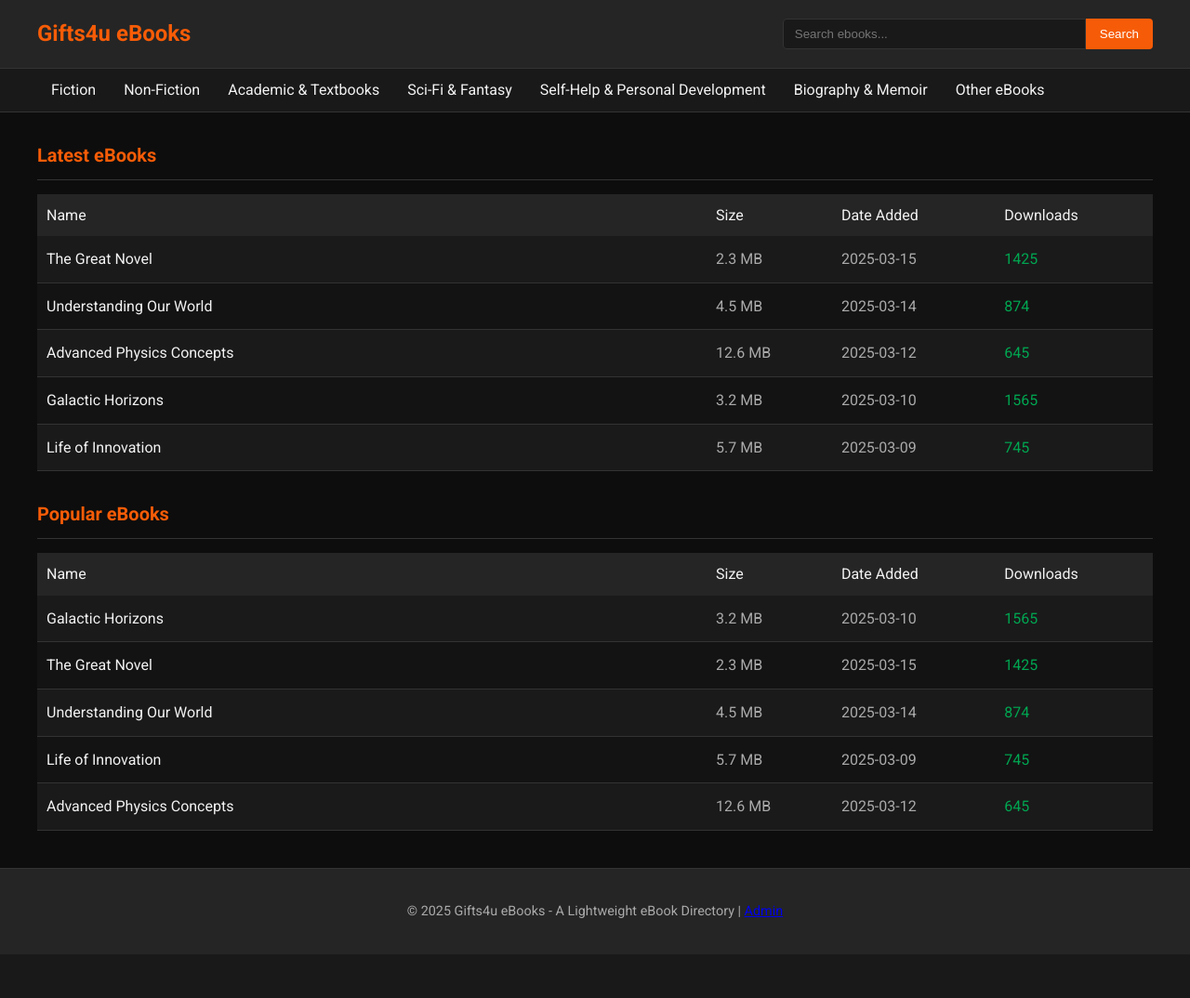
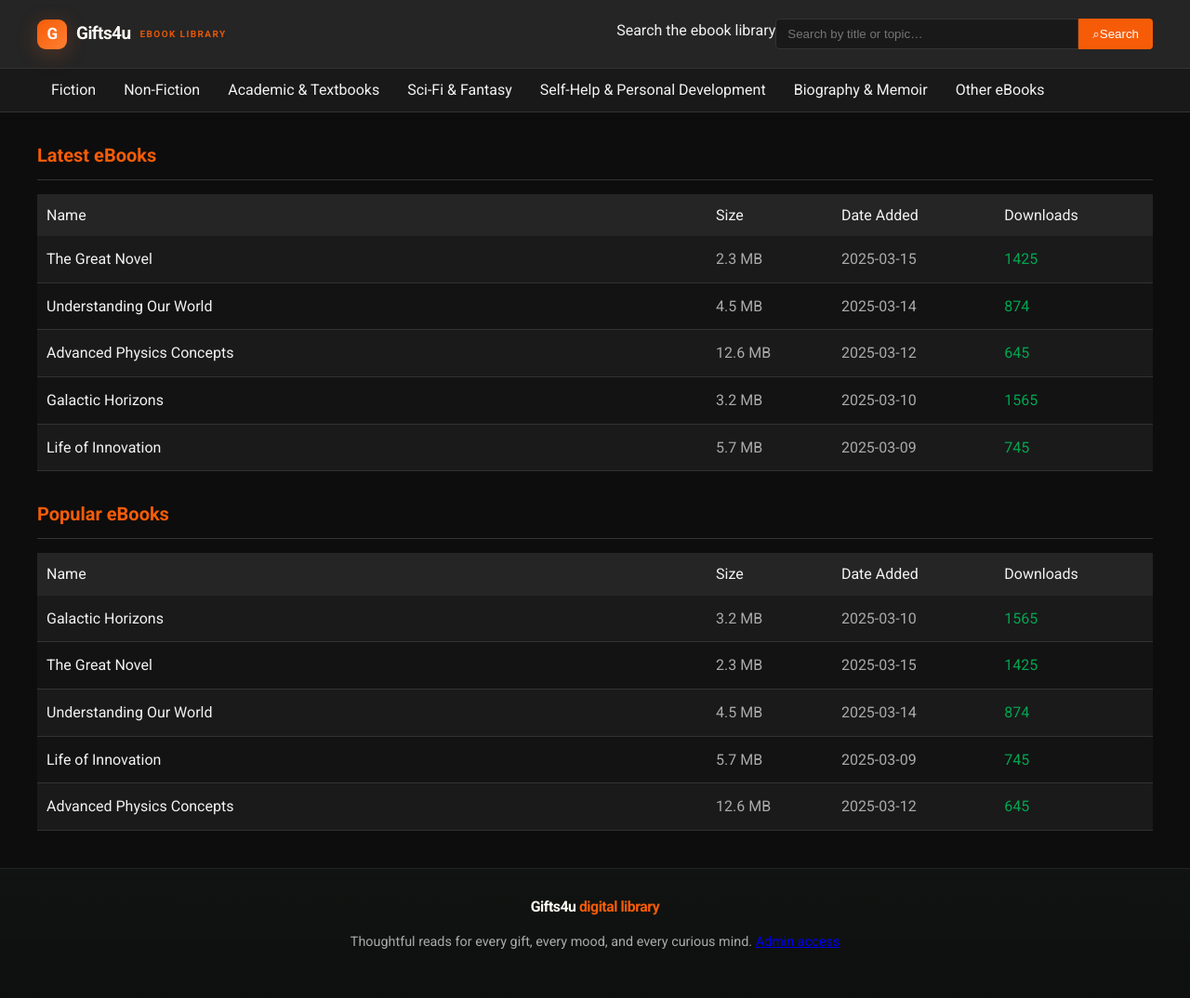
Before and after one commit to Git-Hub-Club/Gifts4u, a Flask app: page / in a window 1280 px wide. Shown: the whole page at 93% size. Before the commit the page ends 989 px from the top, so only its background shows below. Run offline with Flask 3, Linux system fonts and the light colour scheme.

Commit message:
Polish Gifts4u UI and branding
Co-authored-by: Copilot App <223556219+Copilot@users.noreply.github.com>

```diff
--- a/deployment/app.py
+++ b/deployment/app.py
@@ -11,6 +11,8 @@ logging.basicConfig(level=logging.DEBUG)
 
 # Create the Flask app
 app = Flask(__name__)
+BASE_DIR = os.path.dirname(os.path.abspath(__file__))
+DATA_FILE = os.path.join(BASE_DIR, "data.json")
 MIN_SESSION_SECRET_LENGTH = 32
 MIN_ADMIN_PASSWORD_LENGTH = 12
 MIN_ADMIN_PASSWORD_CLASSES = 3
@@ -25,7 +27,7 @@ def flash(message):
         flask_flash(message)
 
 # Admin credentials
-ADMIN_PASSWORD = os.environ.get("ADMIN_PASSWORD")
+ADMIN_PASSWORD = os.environ.get("ADMIN_PASSWORD", "").strip()
 
 
 def is_strong_admin_password(password):
@@ -50,7 +52,7 @@ ADMIN_AUTH_ENABLED = ADMIN_PASSWORD_CONFIGURED and SESSION_SECRET_CONFIGURED
 # Load data from JSON file
 def load_data():
     try:
-        with open('data.json', 'r') as f:
+        with open(DATA_FILE, 'r', encoding='utf-8') as f:
             return json.load(f)
     except (FileNotFoundError, json.JSONDecodeError):
         # If file doesn't exist or is empty/invalid, return empty data structure
@@ -70,7 +72,7 @@ def load_data():
 # Save data to JSON file
 def save_data(data):
     try:
-        with open('data.json', 'w') as f:
+        with open(DATA_FILE, 'w', encoding='utf-8') as f:
             json.dump(data, f, indent=2)
         return True
     except Exception as e:
--- a/deployment/static/css/style.css
+++ b/deployment/static/css/style.css
@@ -45,10 +45,40 @@ header {
 }
 
 .logo {
-  font-size: 24px;
-  font-weight: bold;
+  display: inline-flex;
+  align-items: center;
+  gap: 10px;
+  color: var(--text-color);
+  font-size: 19px;
+  letter-spacing: -0.03em;
   text-decoration: none;
+}
+
+.logo-wordmark {
+  color: #fffaf3;
+  font-weight: 800;
+}
+
+.logo-tag {
   color: var(--link-color);
+  font-size: 10px;
+  font-weight: 700;
+  letter-spacing: 0.14em;
+  text-transform: uppercase;
+  opacity: 0.9;
+}
+
+.logo-mark {
+  display: grid;
+  width: 32px;
+  height: 32px;
+  place-items: center;
+  border-radius: 9px;
+  background: linear-gradient(135deg, var(--link-color), var(--button-hover));
+  color: #fff;
+  font-size: 17px;
+  font-weight: 700;
+  box-shadow: 0 5px 22px rgba(233, 104, 39, 0.26);
 }
 
 .search-form {
@@ -236,13 +266,27 @@ main {
 
 /* Footer */
 footer {
-  background-color: var(--header-bg);
+  background: linear-gradient(180deg, rgba(18, 21, 19, 0.8), rgba(13, 16, 14, 0.95));
   text-align: center;
-  padding: 20px 0;
-  border-top: 1px solid var(--border-color);
+  padding: 28px 0 34px;
+  border-top: 1px solid rgba(244, 241, 235, 0.08);
   margin-top: 40px;
   color: var(--text-muted);
   font-size: 0.9em;
+}
+
+.footer-brand {
+  color: #fffaf3;
+  font-weight: 700;
+  letter-spacing: -0.03em;
+  font-size: 1.1em;
+  margin-bottom: 4px;
+}
+
+.footer-brand span {
+  color: var(--link-color);
+  font-weight: 600;
+  text-transform: lowercase;
 }
 
 /* Admin Panel Styles */
--- a/deployment/templates/base.html
+++ b/deployment/templates/base.html
@@ -9,13 +9,18 @@
     {% block extra_css %}{% endblock %}
 </head>
 <body>
-    <header>
+    <header class="site-header-wrap">
         <div class="container">
             <div class="site-header">
-                <a href="{{ url_for('index') }}" class="logo">Gifts4u eBooks</a>
+                <a href="{{ url_for('index') }}" class="logo" aria-label="Gifts4u home">
+                    <span class="logo-mark">G</span>
+                    <span class="logo-wordmark">Gifts4u</span>
+                    <span class="logo-tag">ebook library</span>
+                </a>
                 <form action="{{ url_for('search') }}" method="get" class="search-form">
-                    <input type="text" name="q" placeholder="Search ebooks..." value="{{ request.args.get('q', '') }}">
-                    <button type="submit">Search</button>
+                    <label class="sr-only" for="site-search">Search the ebook library</label>
+                    <input id="site-search" type="text" name="q" placeholder="Search by title or topic…" value="{{ request.args.get('q', '') }}">
+                    <button type="submit"><span aria-hidden="true">⌕</span><span>Search</span></button>
                 </form>
             </div>
         </div>
@@ -47,7 +52,8 @@
 
     <footer>
         <div class="container">
-            <p>© 2025 Gifts4u eBooks - A Lightweight eBook Directory | <a href="{{ url_for('admin_login') }}">Admin</a></p>
+            <div class="footer-brand">Gifts4u <span>digital library</span></div>
+            <p>Thoughtful reads for every gift, every mood, and every curious mind. <a href="{{ url_for('admin_login') }}">Admin access</a></p>
         </div>
     </footer>
 
--- a/templates/index.html
+++ b/templates/index.html
@@ -5,9 +5,9 @@
 {% block content %}
     <section class="hero">
         <div class="hero-copy">
-            <span class="eyebrow">A better way to browse</span>
-            <h1>Find your next<br><span>great read.</span></h1>
-            <p>Explore a growing collection of hand-picked ebooks for curious minds, lifelong learners, and story lovers.</p>
+            <span class="eyebrow">Curated for gifting</span>
+            <h1>Find the perfect<br><span>next read.</span></h1>
+            <p>Discover hand-picked ebooks that feel personal, useful, and worth sharing—from fresh fiction to thoughtful learning.</p>
             <a class="hero-link" href="#latest">Explore the collection <span aria-hidden="true">→</span></a>
         </div>
         <div class="hero-art" aria-hidden="true">
```
Also changed, not shown: app.py (+5 -3 lines), static/css/style.css (+31 -7 lines), templates/base.html (+5 -4 lines), 1 other file.
